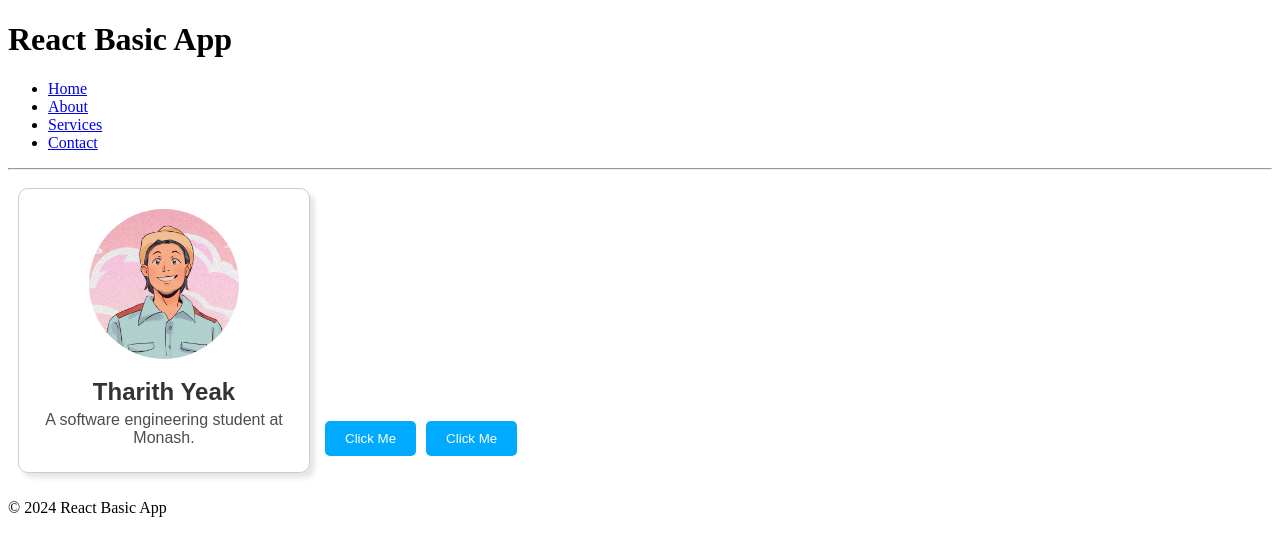
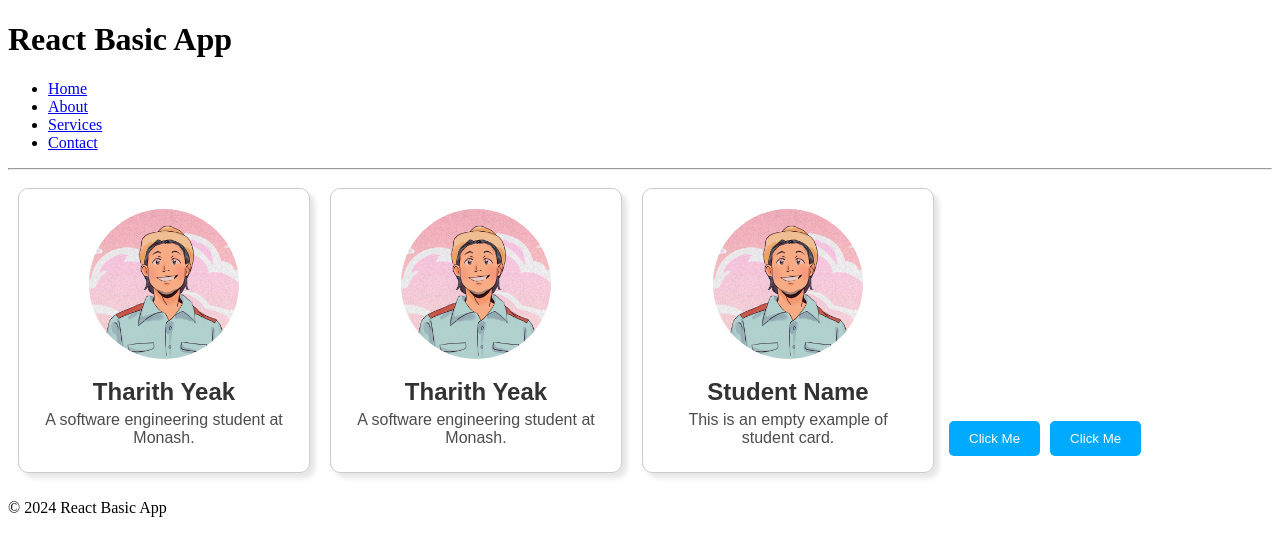
Before and after one commit to TeriYeaki/React-Basic, a React (Vite) app in the folder react-basic-app/: page / in a window 1280 px wide. Shown: the top 556 px of the page. Built offline with nearby package versions, Linux system fonts and the light colour scheme.

Commit message:
created Student components using props and js default for default value

```diff
--- a/react-basic-app/src/App.jsx
+++ b/react-basic-app/src/App.jsx
@@ -4,12 +4,16 @@ import Food from './components/Food/Food.jsx';
 import Card from './components/Card/Card.jsx';
 import Button from './components/Button/Button.jsx';
 import Button2 from './components/Button/Button2.jsx';
+import StudentCard from './components/Card/StudentCard.jsx';
+import AvatarPic from './assets/images/SampleAvatar.png'
 
 function App() {
   return(
     <>
       <Header/>
       <Card />
+      <StudentCard imageSrc={AvatarPic} name="Tharith Yeak" description="A software engineering student at Monash."/>
+      <StudentCard />
       <Button />
       <Button2 />
       <Footer/>
--- /dev/null
+++ b/react-basic-app/src/components/Card/StudentCard.jsx
@@ -0,0 +1,24 @@
+import './Card.css'
+import AvatarPic from '../../assets/images/SampleAvatar.png'
+import PropTypes from 'prop-types'
+
+// Function component using prop
+// Props has default value using JS Default instead of defaultProps
+function StudentCard({imageSrc= AvatarPic, name = "Student Name", description= "This is an empty example of student card."}){
+    return(
+        <div className='card'>
+            <img className='card-image' src={imageSrc} alt="Profile Picture"></img>
+            <h2 className='card-title'>{name}</h2>
+            <p className='card-description'>{description}</p>
+        </div>
+    );
+}
+
+// Set the default prop types
+StudentCard.propTypes = {
+    imageSrc: PropTypes.string,
+    name: PropTypes.string,
+    description: PropTypes.string,
+}
+
+export default StudentCard
```
